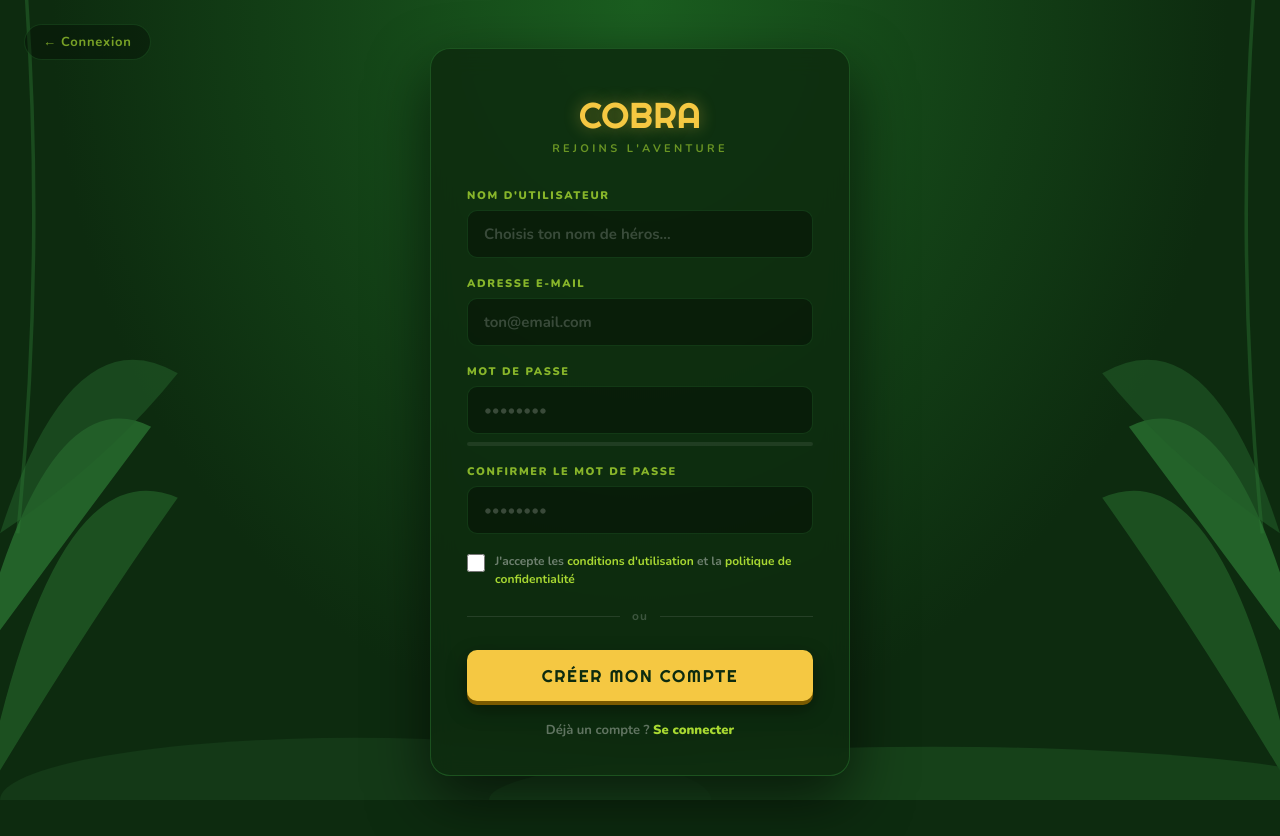
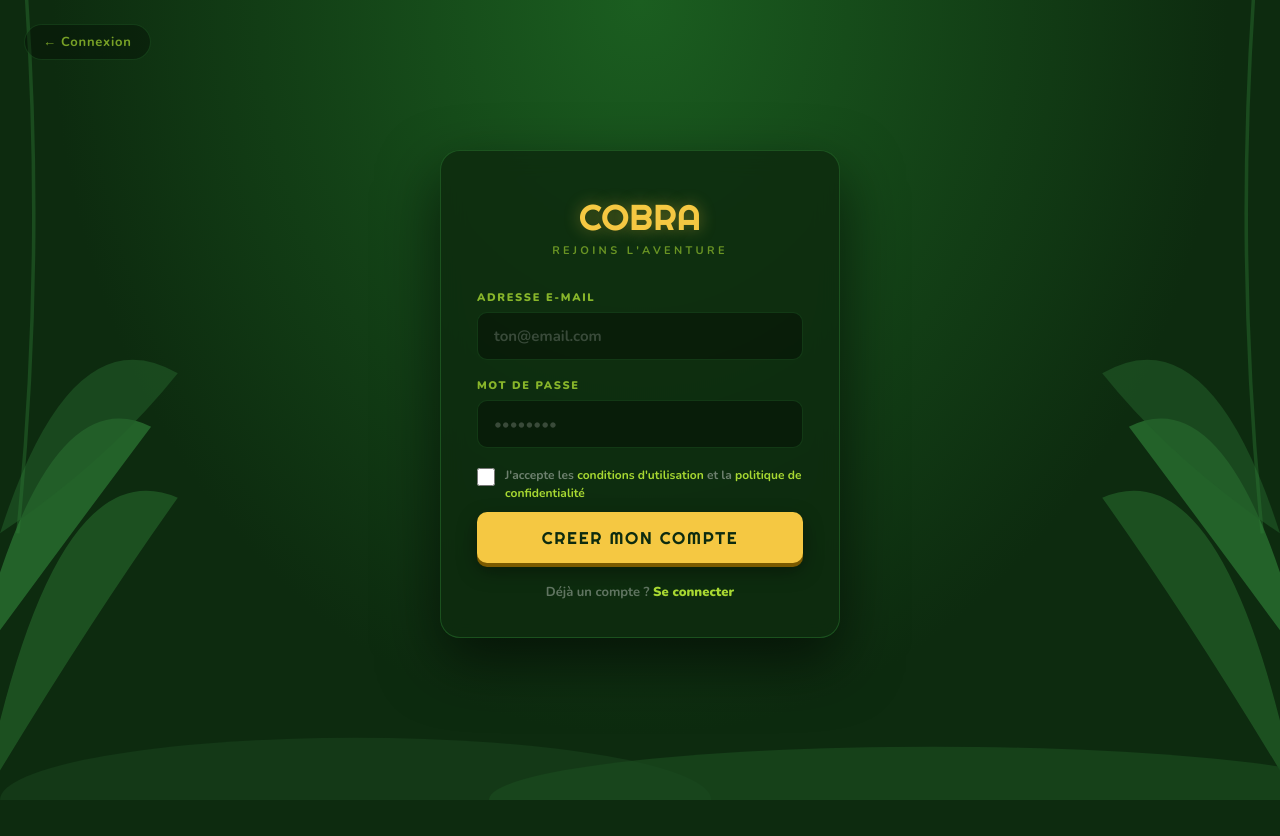
Before and after one commit to thibaut-delecourt/CIR1projet2026-grp1, a PHP site: page /signup.php in a window 1280 px wide. After the commit the page ends 800 px from the top, so only its background shows below. Run offline with PHP 8.4, Linux system fonts and the light colour scheme.

Commit message:
creer compte ok

```diff
--- a/signup.php
+++ b/signup.php
@@ -6,31 +6,6 @@
   <title>COBRA — Créer un compte</title>
   <link rel="stylesheet" href="style.css">
   <style>
-    /* Signup-specific: box a little taller, so allow more width */
-    .form-box { max-width: 420px; }
-
-    /* Password strength bar */
-    .strength-bar {
-      height: 4px;
-      border-radius: 2px;
-      background: rgba(255,255,255,0.08);
-      margin-top: 8px;
-      overflow: hidden;
-    }
-    .strength-fill {
-      height: 100%;
-      width: 0%;
-      border-radius: 2px;
-      transition: width 0.3s, background 0.3s;
-    }
-    .strength-label {
-      font-size: 10px;
-      letter-spacing: 0.1em;
-      margin-top: 4px;
-      color: rgba(255,255,255,0.3);
-      text-transform: uppercase;
-    }
-
     /* Terms checkbox */
     .check-row {
       display: flex;
@@ -56,6 +31,7 @@
       cursor: pointer;
       line-height: 1.5;
     }
+
     .check-row label a { color: #a8d832; text-decoration: none; }
     .check-row label a:hover { color: #f5c842; }
   </style>
@@ -77,33 +53,23 @@
     </svg>
   </div>
 
-<a href="login.html" class="btn-back">← Connexion</a>
+  <a href="login.php" class="btn-back">← Connexion</a>
 
   <main class="page form-page">
     <div class="form-box">
       <div class="form-title">COBRA</div>
       <p class="form-hint">Rejoins l'aventure</p>
 
-    <div class="field">
-      <label for="username">Nom d'utilisateur</label>
-      <input type="text" id="username" placeholder="Choisis ton nom de héros…" autocomplete="username"/>
-    </div>
+      <form name="creer_compte" method="post">
 
       <div class="field">
         <label for="email">Adresse e-mail</label>
-      <input type="email" id="email" placeholder="ton@email.com" autocomplete="email"/>
+        <input type="text" id="email" name="email" placeholder="ton@email.com"/>
       </div>
 
       <div class="field">
         <label for="password">Mot de passe</label>
-      <input type="password" id="password" placeholder="••••••••" autocomplete="new-password" oninput="checkStrength(this.value)"/>
-      <div class="strength-bar"><div class="strength-fill" id="strengthFill"></div></div>
-      <div class="strength-label" id="strengthLabel"></div>
-    </div>
-
-    <div class="field">
-      <label for="confirm">Confirmer le mot de passe</label>
-      <input type="password" id="confirm" placeholder="••••••••" autocomplete="new-password"/>
+        <input type="password" id="password" name="password" placeholder="••••••••"/>
       </div>
 
       <div class="check-row">
@@ -111,9 +77,9 @@
         <label for="terms">J'accepte les <a href="#">conditions d'utilisation</a> et la <a href="#">politique de confidentialité</a></label>
       </div>
 
-    <div class="divider">ou</div>
+      <input Type="submit" name="Creer mon compte" value="Creer mon compte" class="btn-submit">
 
-    <button class="btn-submit" onclick="handleSignup()">Créer mon compte</button>
+    </form>
 
       <p class="form-foot">
         Déjà un compte ? <a href="login.php">Se connecter</a>
@@ -121,50 +87,5 @@
     </div>
   </main>
 
-<script>
-  function checkStrength(val) {
-    const fill  = document.getElementById('strengthFill');
-    const label = document.getElementById('strengthLabel');
-    let score = 0;
-    if (val.length >= 8)            score++;
-    if (/[A-Z]/.test(val))          score++;
-    if (/[0-9]/.test(val))          score++;
-    if (/[^A-Za-z0-9]/.test(val))   score++;
-
-    const levels = [
-      { pct: '0%',   color: 'transparent', text: '' },
-      { pct: '25%',  color: '#e8312a',     text: 'Faible' },
-      { pct: '50%',  color: '#f59e0b',     text: 'Moyen' },
-      { pct: '75%',  color: '#a8d832',     text: 'Bon' },
-      { pct: '100%', color: '#3daa47',     text: 'Fort' },
-    ];
-    const lvl = val.length === 0 ? levels[0] : levels[score];
-    fill.style.width      = lvl.pct;
-    fill.style.background = lvl.color;
-    label.textContent     = lvl.text;
-    label.style.color     = lvl.color;
-  }
-
-  function handleSignup() {
-    const user    = document.getElementById('username').value.trim();
-    const email   = document.getElementById('email').value.trim();
-    const pass    = document.getElementById('password').value;
-    const confirm = document.getElementById('confirm').value;
-    const terms   = document.getElementById('terms').checked;
-
-    if (!user || !email || !pass || !confirm) {
-      alert('Remplis tous les champs.'); return;
-    }
-    if (pass !== confirm) {
-      alert('Les mots de passe ne correspondent pas.'); return;
-    }
-    if (!terms) {
-      alert('Accepte les conditions d\'utilisation.'); return;
-    }
-    // TODO: logique d'inscription
-    console.log('[COBRA] Signup:', user, email);
-  }
-</script>
-
 </body>
 </html>
--- a/style.css
+++ b/style.css
@@ -141,11 +141,6 @@ body {
 
 /* ── FORM PAGES (login + signup) ── */
 
-fieldset {
-  display : none;
-  border-style : none;
-}
-
 .form-page {
   justify-content: center;
 }
@@ -234,6 +229,7 @@ fieldset {
   color: rgba(255,255,255,0.35);
   font-size: 13px;
 }
+
 .form-foot a { color: #a8d832; font-weight: 900; text-decoration: none; }
 .form-foot a:hover { color: #f5c842; }
 
```
Lines whose indentation alone changed are shown as unchanged.
